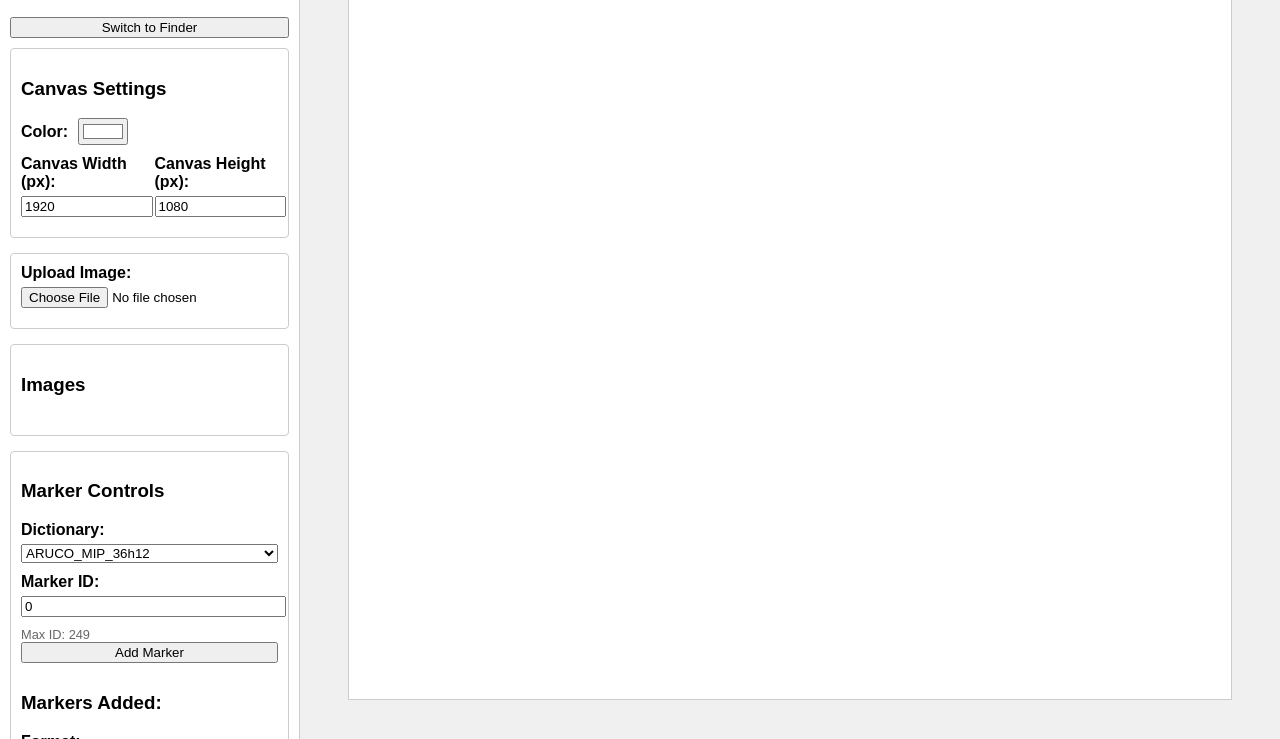
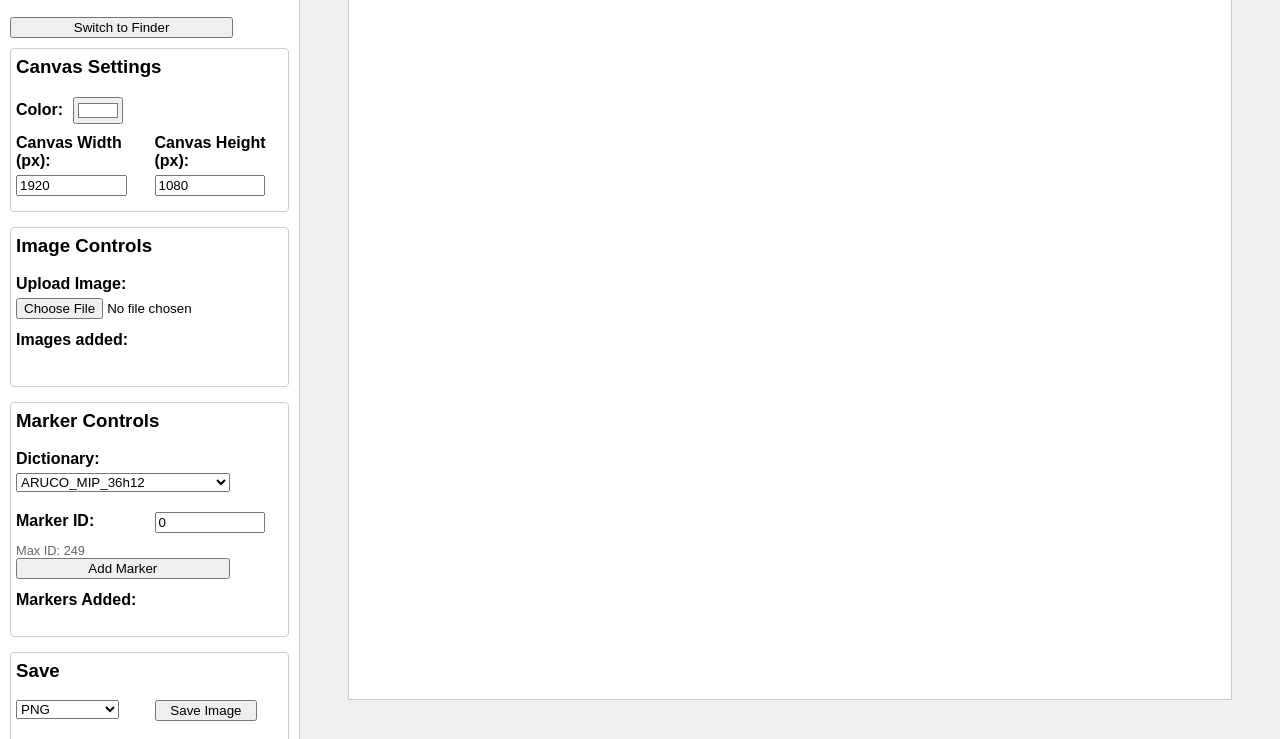
Before and after one commit to BBelk/ArUcoPlacementTool, a website: page public/index.html in a window 1280 px wide. Shown: the part 61-800 px from the top of the page. Drawn offline with Linux system fonts and the light colour scheme.

Commit message:
UI overhaul

```diff
--- a/public/index.html
+++ b/public/index.html
@@ -29,7 +29,7 @@
     .control-group {
       margin-bottom: 15px;
       border: 1px solid #ccc;
-      padding: 10px;
+      padding: 5px;
       border-radius: 4px;
     }
     label {
@@ -37,11 +37,14 @@
       font-weight: bold;
       margin-bottom: 5px;
     }
+    h3, h4{
+      margin-top: 2px;
+    }
     input[type="file"] {
       margin-bottom: 10px;
     }
     select, input[type="number"], button, input[type="text"] {
-      width: 100%;
+      width: 80%;
       margin-bottom: 10px;
     }
     canvas {
@@ -152,13 +155,10 @@
 
       <!-- Image Upload -->
       <div class="control-group">
+        <h3>Image Controls</h3>
         <label for="imageUpload">Upload Image:</label>
         <input type="file" id="imageUpload" accept="image/*">
-      </div>
-
-      <!-- Image Objects List -->
-      <div class="control-group">
-        <h3>Images</h3>
+        <h4>Images added:</h4>
         <div id="imageList"></div>
       </div>
 
@@ -167,23 +167,42 @@
         <h3>Marker Controls</h3>
         <label for="dictionarySelect">Dictionary:</label>
         <select id="dictionarySelect"></select>
+        <div style="display: flex; gap: 10px; margin-top: 10px;">
+          <div style="flex: 1;">
             <label for="markerIdInput">Marker ID:</label>
+          </div>
+          <div style="flex: 1;">
             <input type="number" id="markerIdInput" min="0" value="0">
+          </div>
+        </div>
         <div id="markerMaxInfo" style="font-size:0.8em;color:#666;"></div>
         <button id="addMarkerBtn">Add Marker</button>
-        <h3>Markers Added:</h3>
+        <h4>Markers Added:</h4>
         <div id="markerList"></div>
+        </div>
 
-        <label for="formatSelect">Format:</label>
+        <div class="control-group">
+          <h3>Save</h3>
+          <div style="display: flex; gap: 10px; margin-top: 10px;">
+            <div style="flex: 1;">
               <select id="formatSelect">
                 <option value="png">PNG</option>
                 <option value="jpg">JPG</option>
                 <option value="webp">WebP</option>
               </select>
-
-        <button id="saveImageBtn">Save Composite Image</button>
+            </div>
+            <div style="flex: 1;">
+              <button id="saveImageBtn">Save Image</button>
+            </div>
+          </div>
+        <div style="display: flex; gap: 10px; margin-top: 10px;">
+          <div style="flex: 1;">
             <button id="exportMarkersBtn">Export Markers</button>
+          </div>
+          <div style="flex: 1;">
             <button id="importMarkersBtn">Import Markers</button>
+          </div>
+        </div>
         <input type="file" id="importFileInput" accept="application/json" style="display:none;">
       </div>
     </div>
--- a/public/src/editor.js
+++ b/public/src/editor.js
@@ -20,19 +20,17 @@ document.addEventListener('DOMContentLoaded', () => {
 
   const ctx = editorCanvas.getContext('2d');
 
-  // State Variables
   let currentDictionaryName = null;
   let currentDictionary = null;
   let markers = [];
 
-  let images = []; // Array of ImageObj instances
+  let images = [];
 
   let draggedMarker = null;
   let draggedImage = null;
   let dragOffsetX = 0;
   let dragOffsetY = 0;
 
-  // Populate dictionary options
   for (const dicName in AR.DICTIONARIES) {
     const option = document.createElement('option');
     option.value = dicName;
@@ -40,11 +38,9 @@ document.addEventListener('DOMContentLoaded', () => {
     dictionarySelect.appendChild(option);
   }
 
-  // Initialize with a default dictionary
   dictionarySelect.value = 'ARUCO_MIP_36h12';
   updateDictionary(dictionarySelect.value);
 
-  // Event Listeners
   dictionarySelect.addEventListener('change', () => {
     updateDictionary(dictionarySelect.value);
   });
@@ -52,14 +48,11 @@ document.addEventListener('DOMContentLoaded', () => {
   markerIdInput.addEventListener('change', updateMarkerIDInfo);
   addMarkerBtn.addEventListener('click', () => { addMarker(); });
 
-  // Support multiple files
   imageUpload.addEventListener('change', (e) => {
     loadMultipleImagesFromFiles(e.target.files);
-    // Reset the file input to allow uploading the same file again if needed
     e.target.value = '';
   });
 
-  // Ensure only one event listener is attached to importMarkersBtn
   importMarkersBtn.addEventListener('click', () => {
     console.log('Import Markers button clicked.');
     importFileInput.click();
@@ -500,15 +493,6 @@ document.addEventListener('DOMContentLoaded', () => {
     }
   }
 
-  /**
-   * Applies resizing to the image while maintaining aspect ratio.
-   * **Note:** Currently not implemented for multiple images.
-   */
-  function applyImageResize() {
-    // This function is currently not applicable for multiple images.
-    console.warn("applyImageResize currently not implemented for multiple images.");
-  }
-
   // Initialize the canvas size on page load
   initializeCanvasSize();
 });
```
Lines whose indentation alone changed are shown as unchanged.
